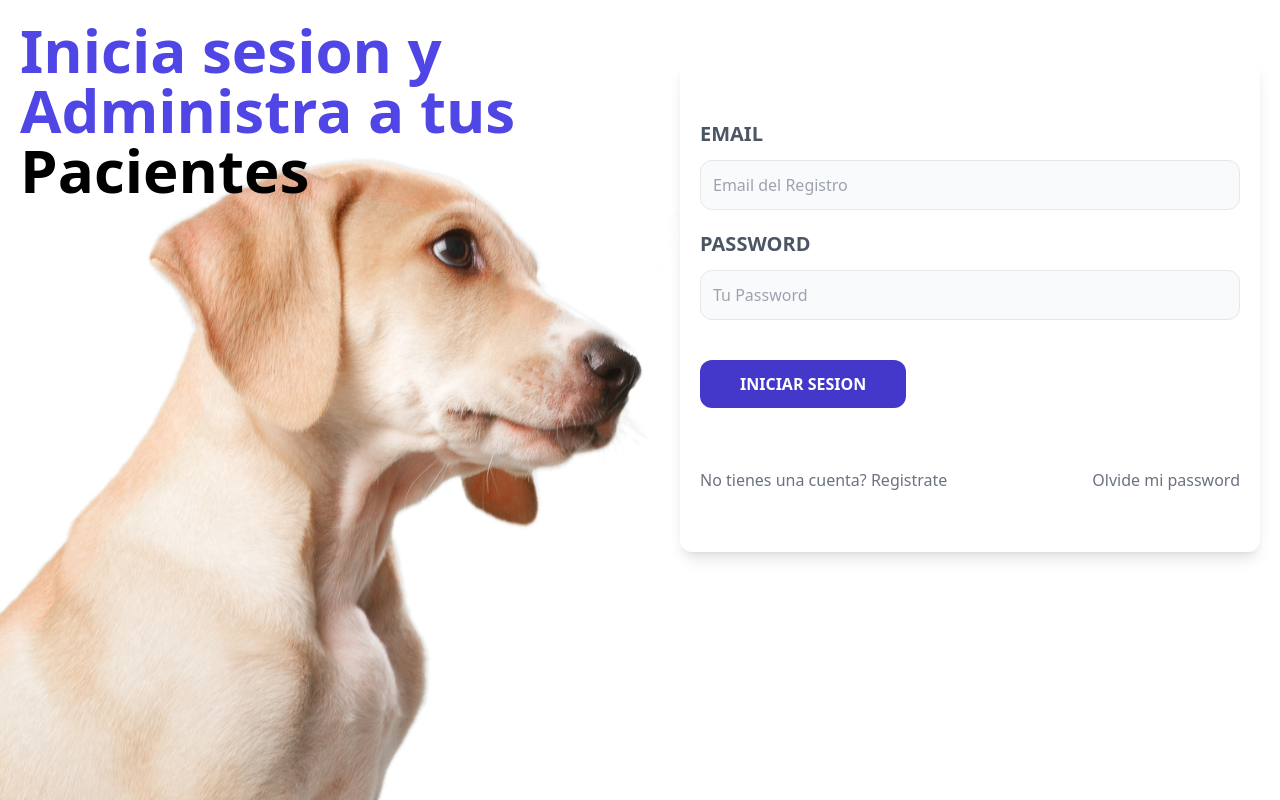
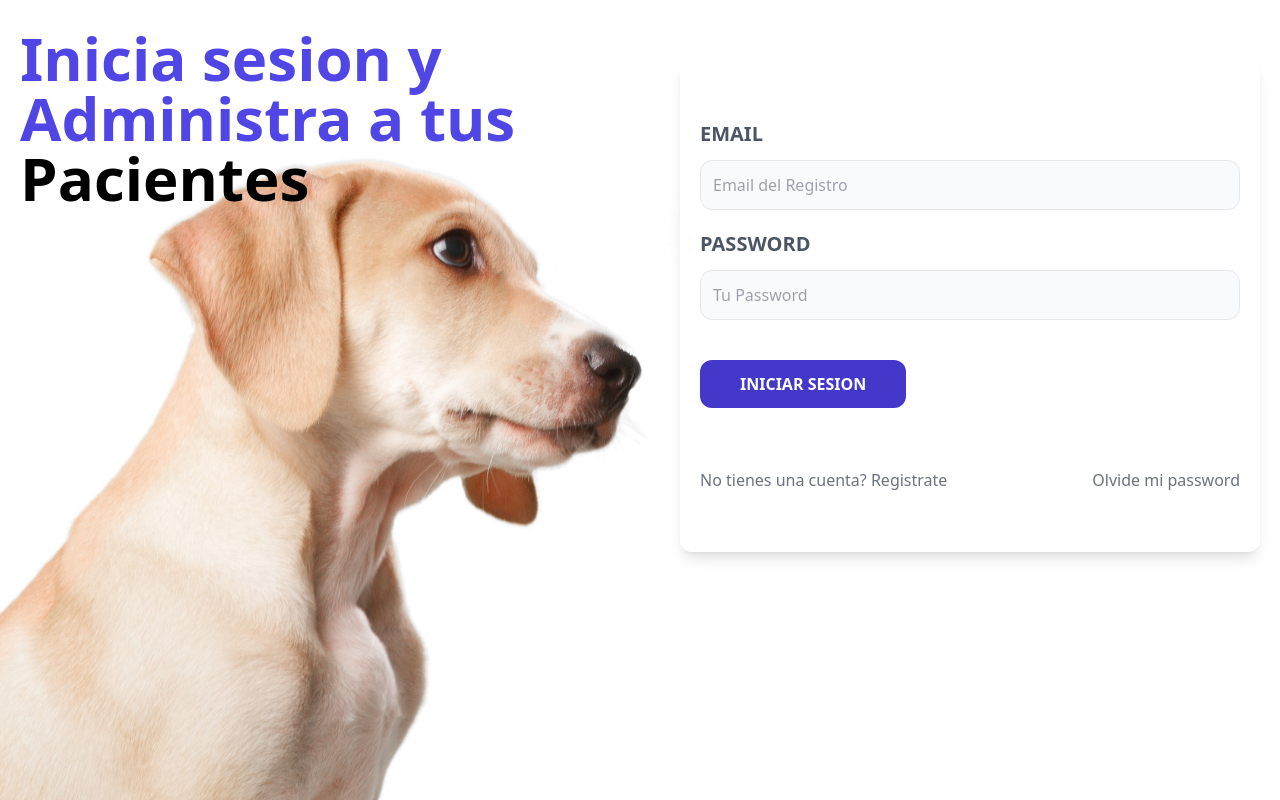
Before and after one commit to Skolldar/apv-frontend, a React (Vite) app: page / in a window 1280 px wide. Built offline with nearby package versions, Linux system fonts and the light colour scheme; no server answers.

Commit message:
added mt-2

```diff
--- a/src/paginas/Login.jsx
+++ b/src/paginas/Login.jsx
@@ -45,7 +45,7 @@ const Login = () => {
     return (
       <>
             <div>
-            <h1 className="text-indigo-600 font-black text-6xl">
+            <h1 className="text-indigo-600 font-black text-6xl mt-2">
                 Inicia sesion y Administra a tus
                 <span className="text-black"> Pacientes</span>
             </h1>
```
